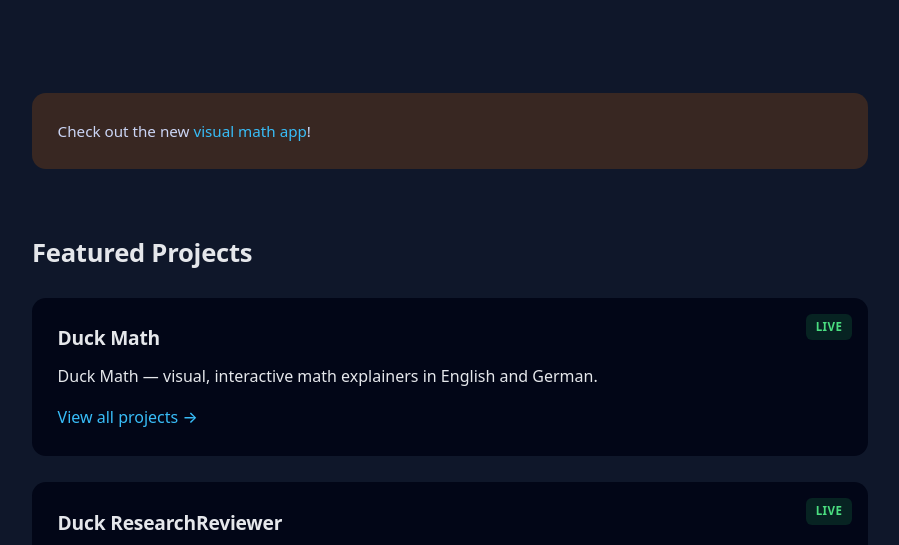
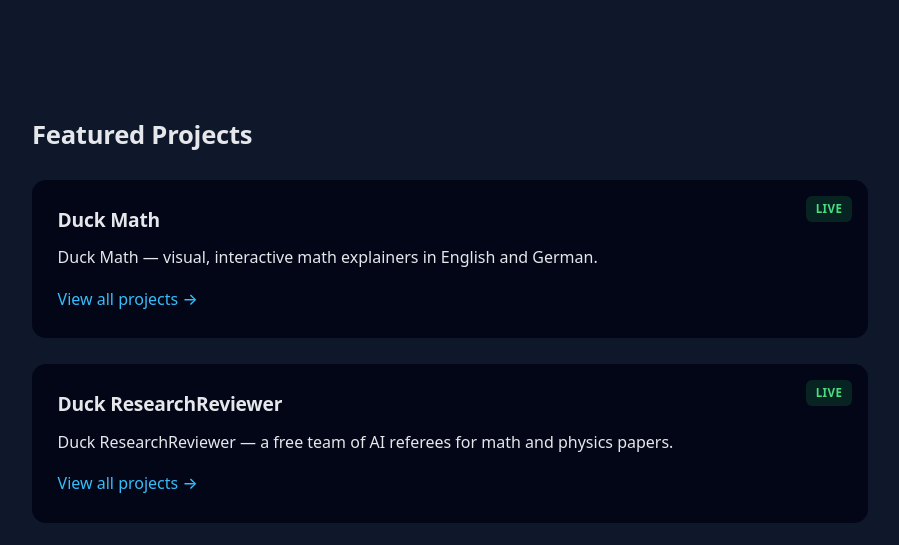
Before and after one commit to DonPedroDado/donpedrodado.github.io, a plain HTML site: page index.html in a window 1280 px wide. Shown: the part 239-784 px from the top of the page, without its empty margins (190-1089 px from the left). Drawn offline with Linux system fonts and the light colour scheme.

Commit message:
Remove homepage announcement banner
Co-Authored-By: Claude Opus 5.5 <noreply@anthropic.com>

```diff
--- a/index.html
+++ b/index.html
@@ -17,10 +17,6 @@
 </header>
 
 <main>
-
-  <section>
-    <p class="notice">Check out the new <a href="https://dm.ducksoft.ai">visual math app</a>!</p>
-  </section>
 
   <section>
     <h2>Featured Projects</h2>
```
